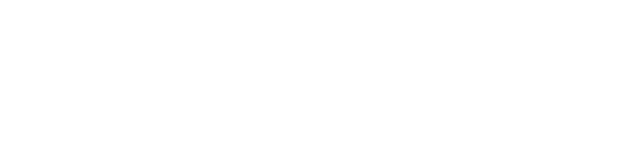
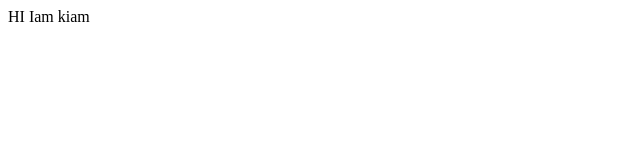
Before and after one commit to kiam267/git-p, a plain HTML site: page index.html in a window 1280 px wide. Shown: the whole page, without its empty margins (0-640 px from the left). Drawn offline with Linux system fonts and the light colour scheme.

Commit message:
Branch-01

```diff
--- a/index.html
+++ b/index.html
@@ -7,6 +7,6 @@
   <title>Document</title>
 </head>
 <body>
-
+  <hi>HI Iam kiam</hi>
 </body>
 </html>
```
